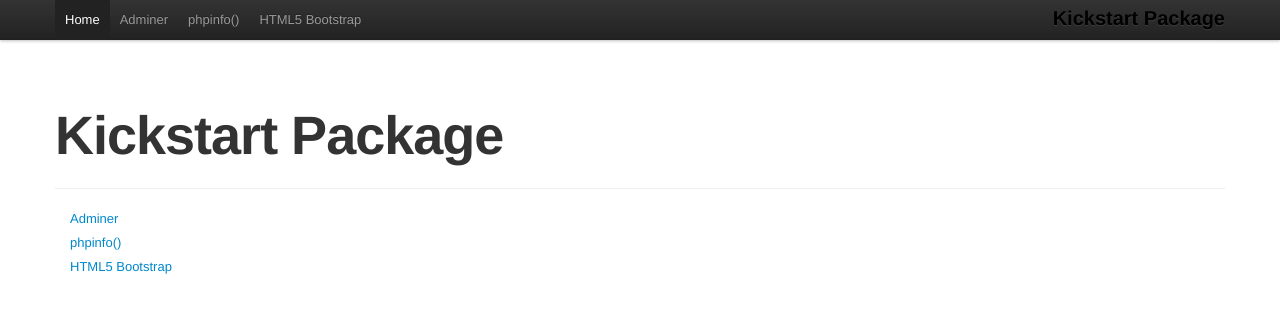
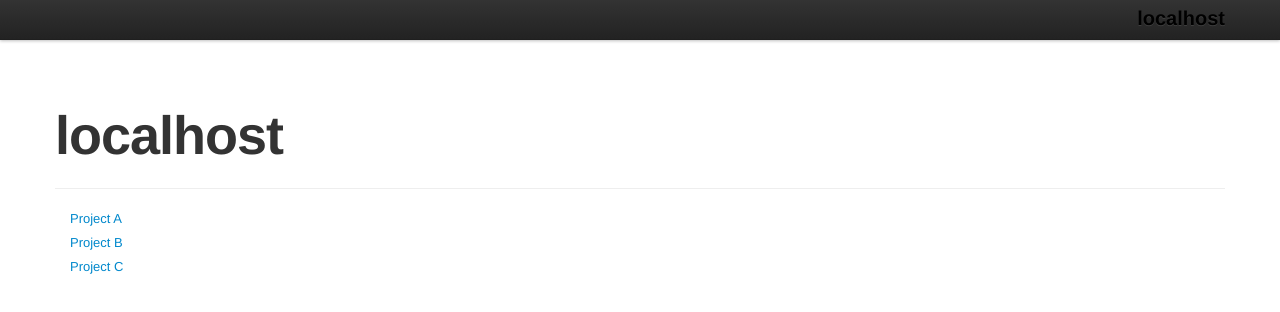
Before and after one commit to pixelbrackets/localhost-project-listing, a plain HTML site: page web/index.html in a window 1280 px wide. Drawn offline with Linux system fonts and the light colour scheme.

Commit message:
[FEATURE] Rename example links

```diff
--- a/web/index.html
+++ b/web/index.html
@@ -3,7 +3,7 @@
 	<head>
 		<meta charset="utf-8">
 		<meta name="viewport" content="width=device-width, initial-scale=1.0">
-		<title>Kickstart Package</title>
+		<title>localhost</title>
 
 		<link rel="stylesheet" href="/bootstrap.css" />
 	</head>
@@ -11,23 +11,7 @@
 		<div class="navbar navbar-fixed-top">
 			<div class="navbar-inner">
 				<div class="container">
-					<a class="brand" href="/">Kickstart Package</a>
-					<div class="nav-collapse">
-						<ul class="nav">
-							<li class="active">
-								<a href="/">Home</a>
-							</li>
-							<li>
-								<a href="/adminer/">Adminer</a>
-							</li>
-							<li>
-								<a href="/phpinfo/">phpinfo()</a>
-							</li>
-							<li>
-								<a href="/bootstrap/">HTML5 Bootstrap</a>
-							</li>
-						</ul>
-					</div>
+					<a class="brand" href="/">localhost</a>
 				</div>
 			</div>
 		</div>
@@ -35,12 +19,12 @@
 		<div class="container">
 			<header class="jumbotron subhead" id="overview">
 				<div class="page-header">
-					<h1>Kickstart Package</h1>
+					<h1>localhost</h1>
 				</div>
 				<ul class="nav nav-list">
-					<li><a href="/adminer/">Adminer</a></li>
-					<li><a href="/phpinfo/">phpinfo()</a></li>
-					<li><a href="/bootstrap/">HTML5 Bootstrap</a></li>
+					<li><a href="/project-a/">Project A</a></li>
+					<li><a href="/project-b/">Project B</a></li>
+					<li><a href="/project-c/">Project C</a></li>
 				</ul>
 			</header>
 		</div>
```
